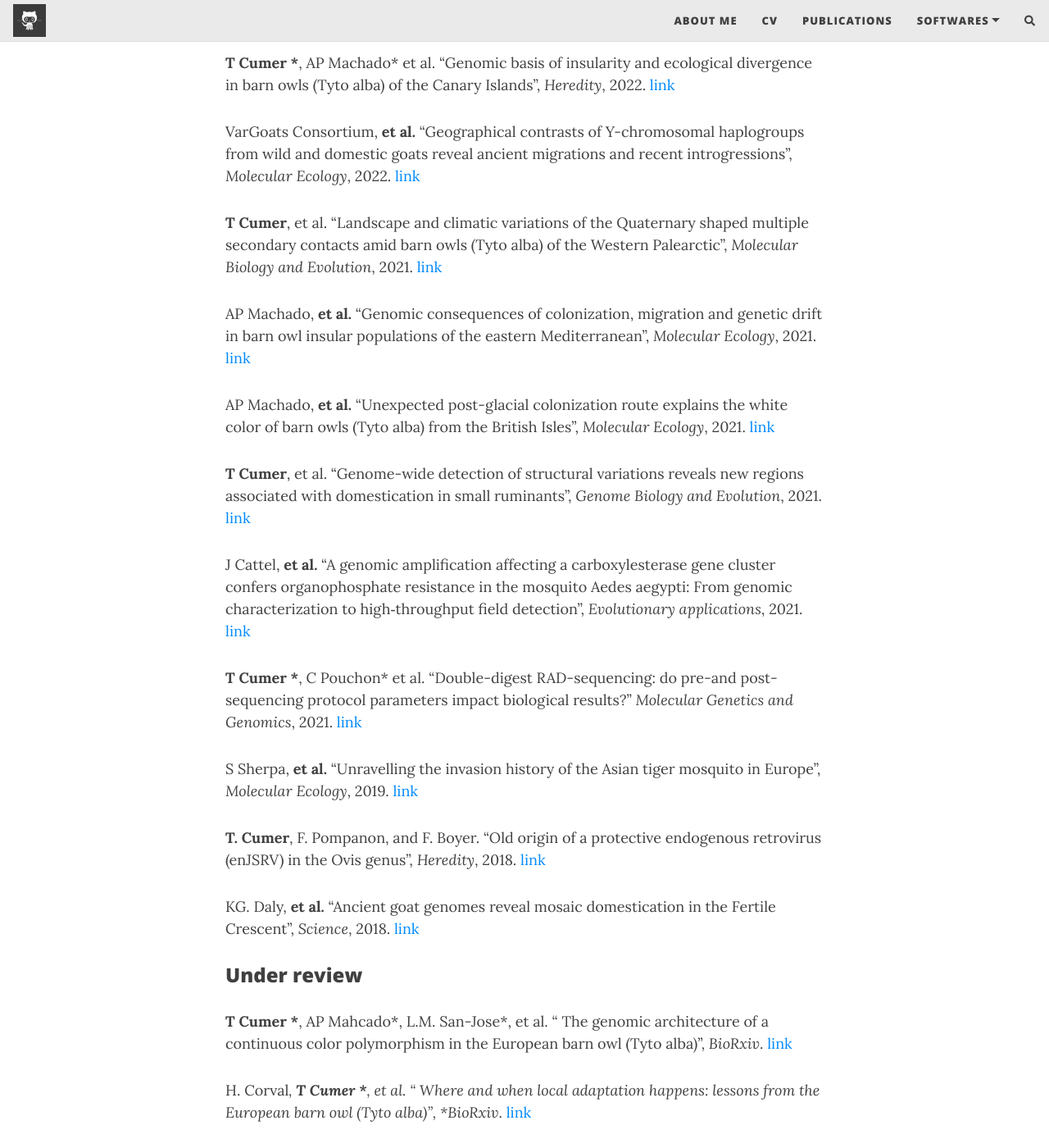
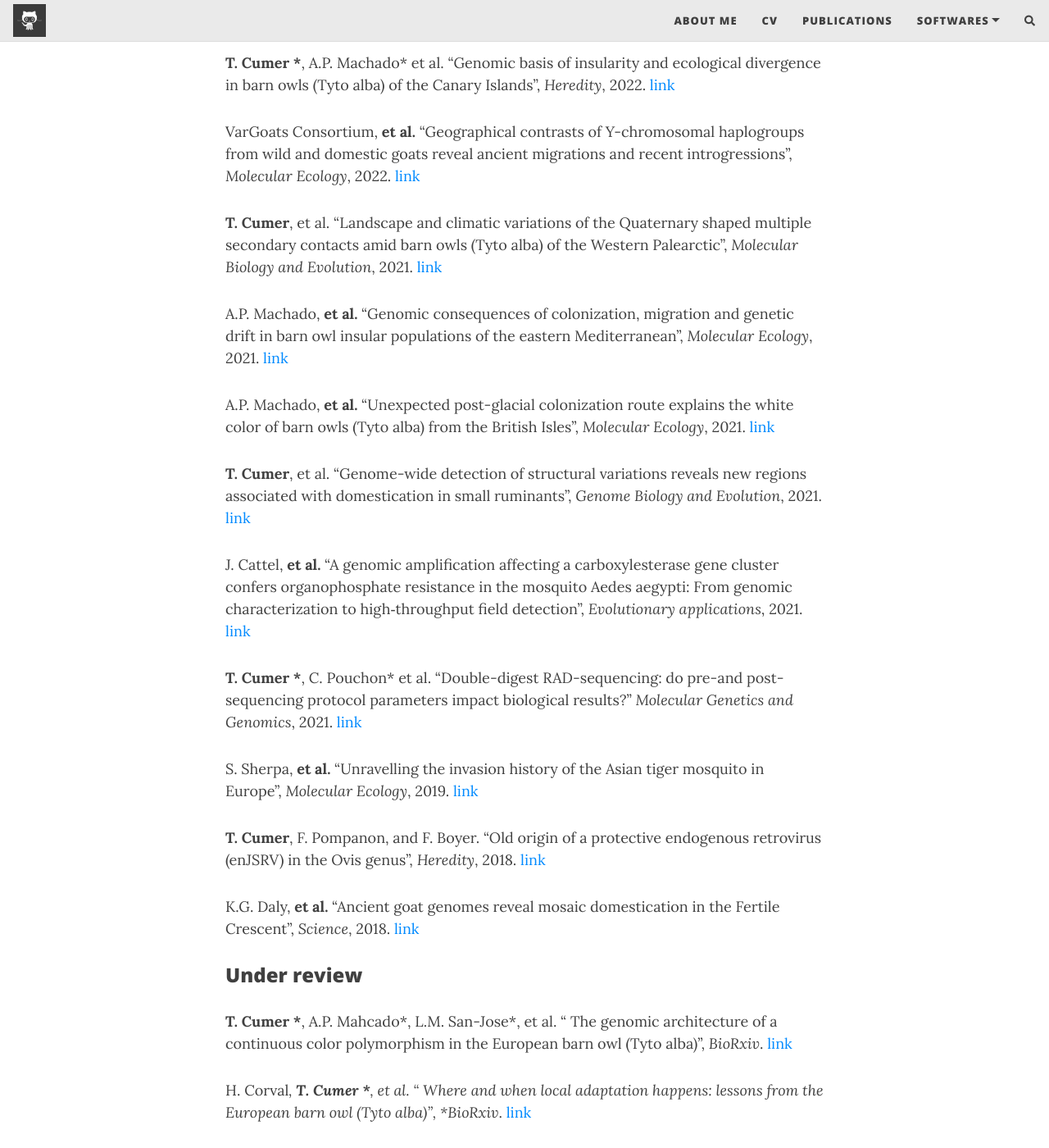
Before and after one commit to cumtr/cumtr.github.io, a Jekyll site: the page built from Publications.md, in a window 1280 px wide and 1400 px high, scrolled down 458 px. Shown: the whole window at 82% size. Built offline with Jekyll 4.4.1, drawn with Linux system fonts in a browser that asks for light colours; nearby versions of some CDN libraries; comment, search, counter and statistics services are not loaded; some of the changed text lies outside the part shown.

Commit message:
Update Publications.md

```diff
--- a/Publications.md
+++ b/Publications.md
@@ -8,40 +8,40 @@ subtitle: Where you can reads about the stuff I'm doing
 
 ### Peer-reviewed
 
-**T Cumer** **\***, AP Machado* et al. “Genomic basis of insularity and ecological divergence in barn owls (Tyto alba) of the Canary Islands”, *Heredity*, 2022. [link](https://www.nature.com/articles/s41437-022-00562-w)
+**T. Cumer** **\***, A.P. Machado* et al. “Genomic basis of insularity and ecological divergence in barn owls (Tyto alba) of the Canary Islands”, *Heredity*, 2022. [link](https://www.nature.com/articles/s41437-022-00562-w)
 
 VarGoats Consortium, **et al.** “Geographical contrasts of Y-chromosomal haplogroups from wild and domestic goats reveal ancient migrations and recent introgressions”, *Molecular Ecology*, 2022. [link](https://onlinelibrary.wiley.com/doi/full/10.1111/mec.16579)
 
-**T Cumer**, et al. “Landscape and climatic variations of the Quaternary shaped multiple secondary contacts amid barn owls (Tyto alba) of the Western Palearctic”, *Molecular Biology and Evolution*, 2021. [link](https://academic.oup.com/mbe/article/39/1/msab343/6454100?login=true)
+**T. Cumer**, et al. “Landscape and climatic variations of the Quaternary shaped multiple secondary contacts amid barn owls (Tyto alba) of the Western Palearctic”, *Molecular Biology and Evolution*, 2021. [link](https://academic.oup.com/mbe/article/39/1/msab343/6454100?login=true)
 
-AP Machado, **et al.** “Genomic consequences of colonization, migration and genetic drift in barn owl insular populations of the eastern Mediterranean”, *Molecular Ecology*, 2021. [link](https://onlinelibrary.wiley.com/doi/full/10.1111/mec.16324)
+A.P. Machado, **et al.** “Genomic consequences of colonization, migration and genetic drift in barn owl insular populations of the eastern Mediterranean”, *Molecular Ecology*, 2021. [link](https://onlinelibrary.wiley.com/doi/full/10.1111/mec.16324)
 
-AP Machado, **et al.** “Unexpected post-glacial colonization route explains the white color of barn owls (Tyto alba) from the British Isles”, *Molecular Ecology*, 2021. [link](https://onlinelibrary.wiley.com/doi/full/10.1111/mec.16250)
+A.P. Machado, **et al.** “Unexpected post-glacial colonization route explains the white color of barn owls (Tyto alba) from the British Isles”, *Molecular Ecology*, 2021. [link](https://onlinelibrary.wiley.com/doi/full/10.1111/mec.16250)
 
-**T Cumer**, et al. “Genome-wide detection of structural variations reveals new regions associated with domestication in small ruminants”, *Genome Biology and Evolution*, 2021. [link](https://academic.oup.com/gbe/article/13/8/evab165/6321955?login=true)
+**T. Cumer**, et al. “Genome-wide detection of structural variations reveals new regions associated with domestication in small ruminants”, *Genome Biology and Evolution*, 2021. [link](https://academic.oup.com/gbe/article/13/8/evab165/6321955?login=true)
 
-J Cattel, **et al.** “A genomic amplification affecting a carboxylesterase gene cluster confers organophosphate resistance in the mosquito Aedes aegypti: From genomic characterization to high‐throughput field detection”, *Evolutionary applications*, 2021. [link](https://onlinelibrary.wiley.com/doi/full/10.1111/eva.13177)
+J. Cattel, **et al.** “A genomic amplification affecting a carboxylesterase gene cluster confers organophosphate resistance in the mosquito Aedes aegypti: From genomic characterization to high‐throughput field detection”, *Evolutionary applications*, 2021. [link](https://onlinelibrary.wiley.com/doi/full/10.1111/eva.13177)
 
-**T Cumer** **\***, C Pouchon* et al. “Double-digest RAD-sequencing: do pre-and post-sequencing protocol parameters impact biological results?” *Molecular Genetics and Genomics*, 2021. [link](https://link.springer.com/article/10.1007/s00438-020-01756-9)
+**T. Cumer** **\***, C. Pouchon* et al. “Double-digest RAD-sequencing: do pre-and post-sequencing protocol parameters impact biological results?” *Molecular Genetics and Genomics*, 2021. [link](https://link.springer.com/article/10.1007/s00438-020-01756-9)
 
-S Sherpa, **et al.** “Unravelling the invasion history of the Asian tiger mosquito in Europe”, *Molecular Ecology*, 2019. [link](https://onlinelibrary.wiley.com/doi/full/10.1111/mec.15071)
+S. Sherpa, **et al.** “Unravelling the invasion history of the Asian tiger mosquito in Europe”, *Molecular Ecology*, 2019. [link](https://onlinelibrary.wiley.com/doi/full/10.1111/mec.15071)
 
 **T. Cumer**, F. Pompanon, and F. Boyer. "Old origin of a protective endogenous retrovirus (enJSRV) in the Ovis genus", *Heredity*, 2018. [link](https://www.nature.com/articles/s41437-018-0112-z)
 
-KG. Daly, **et al.** "Ancient goat genomes reveal mosaic domestication in the Fertile Crescent", *Science*, 2018. [link](https://www.science.org/doi/full/10.1126/science.aas9411)
+K.G. Daly, **et al.** "Ancient goat genomes reveal mosaic domestication in the Fertile Crescent", *Science*, 2018. [link](https://www.science.org/doi/full/10.1126/science.aas9411)
 
 ### Under review
 
-**T Cumer** **\***, AP Mahcado\*, L.M. San-Jose\*, et al. “ The genomic architecture of a continuous color polymorphism in the European barn owl (Tyto alba)”, *BioRxiv*. [link](https://www.biorxiv.org/content/10.1101/2023.04.03.535036v1.abstract)
+**T. Cumer** **\***, A.P. Mahcado\*, L.M. San-Jose\*, et al. “ The genomic architecture of a continuous color polymorphism in the European barn owl (Tyto alba)”, *BioRxiv*. [link](https://www.biorxiv.org/content/10.1101/2023.04.03.535036v1.abstract)
 
-H. Corval*, **T Cumer** **\***, et al. “ Where and when local adaptation happens: lessons from the European barn owl (Tyto alba)”, *BioRxiv*. [link](https://www.biorxiv.org/content/10.1101/2023.03.17.533108v1.abstract)
+H. Corval*, **T. Cumer** **\***, et al. “ Where and when local adaptation happens: lessons from the European barn owl (Tyto alba)”, *BioRxiv*. [link](https://www.biorxiv.org/content/10.1101/2023.03.17.533108v1.abstract)
 
 ### Non-peer-reviewed
 
-**T Cumer**, et al. “BAdabouM: a genomic structural variations discovery tool for polymorphism analyses”, *BioRxiv*, 2020. [link](https://www.biorxiv.org/content/10.1101/2020.04.01.018127v1.abstract)
+**T. Cumer**, et al. “BAdabouM: a genomic structural variations discovery tool for polymorphism analyses”, *BioRxiv*, 2020. [link](https://www.biorxiv.org/content/10.1101/2020.04.01.018127v1.abstract)
 
 ### In prep
 
-**T Cumer**, et al. “Characterization of the diversity of barn owl’s mitochondrial genome reveal high copy number variations in the Dloop.”
+**T. Cumer**, et al. “Characterization of the diversity of barn owl’s mitochondrial genome reveal high copy number variations in the Dloop.”
 
 **\*** Co-First author of the publication
```
